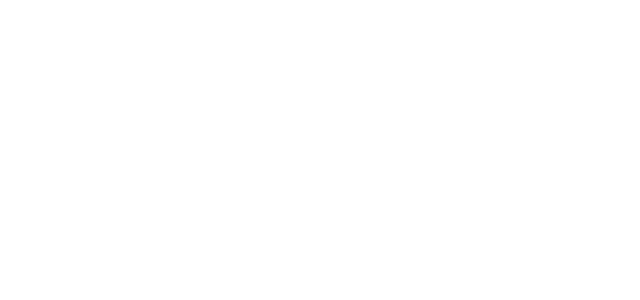
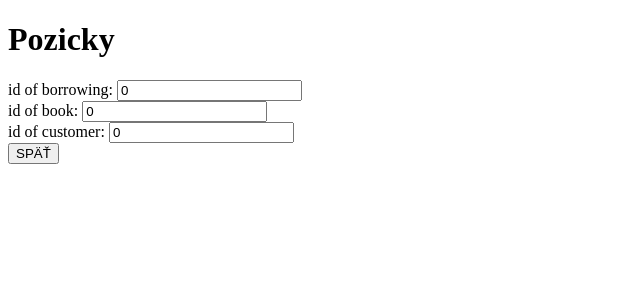
Before and after one commit to SBorodin347/front-end-lib, an Angular app: page /borrowings in a window 1280 px wide. Before the commit this address led to /. Shown: the top 300 px of the page, without its empty margins (0-640 px from the left). Built offline with nearby package versions, Linux system fonts and the light colour scheme.

Commit message:
dokoncil som upravy v borrowings, pridal som router a path

```diff
--- a/src/app/app-routing.module.ts
+++ b/src/app/app-routing.module.ts
@@ -2,6 +2,7 @@
 import {NgModule} from "@angular/core";
 import {CustomerStrankaComponent} from "./customer-stranka/customer-stranka.component";
 import {KnihaStrankaComponent} from "./kniha-stranka/kniha-stranka.component";
+import {BorrowingStrankaComponent} from "./borrowing-stranka/borrowing-stranka.component";
 import {MenuComponent} from './menu/menu.component';
 
 
@@ -13,6 +14,10 @@
   {
     path: 'books',
     component: KnihaStrankaComponent
+  },
+  {
+    path: 'borrowings',
+    component: BorrowingStrankaComponent
   },
   {
     path: '',
--- a/src/app/app.module.ts
+++ b/src/app/app.module.ts
@@ -12,11 +12,17 @@
 import { KnihaStrankaComponent } from './kniha-stranka/kniha-stranka.component';
 import {MenuComponent} from "./menu/menu.component";
 import {HttpClientModule} from "@angular/common/http";
+import {BorrowingZoznamComponent} from "./borrowing-zoznam/borrowing-zoznam.component";
+import {BorrowingStrankaComponent} from "./borrowing-stranka/borrowing-stranka.component";
+import {BorrowingFormularComponent} from "./borrowing-formular/borrowing-formular.component";
 
 
 @NgModule({
   declarations: [
     AppComponent,
+    BorrowingZoznamComponent,
+    BorrowingStrankaComponent,
+    BorrowingFormularComponent,
     KnihaFormularComponent,
     KnihyZoznamComponent,
     KnihaStrankaComponent,
--- a/src/app/borrowing-stranka/borrowing-stranka.component.html
+++ b/src/app/borrowing-stranka/borrowing-stranka.component.html
@@ -1,3 +1,8 @@
+<h1>Pozicky</h1>
+
 <app-borrowing-formular></app-borrowing-formular>
 
 <app-borrowing-zoznam></app-borrowing-zoznam>
+<div>
+  <button (click)="goBack()">SPÄŤ</button>
+</div>
--- a/src/app/borrowing-stranka/borrowing-stranka.component.ts
+++ b/src/app/borrowing-stranka/borrowing-stranka.component.ts
@@ -1,8 +1,18 @@
-import {Component} from '@angular/core';
+import {Component, OnInit} from '@angular/core';
+import {Customer} from "../models/customer.model";
+import {Router} from "@angular/router";
 
 @Component({
   selector: 'app-borrowing-stranka',
   templateUrl: './borrowing-stranka.component.html',
   styleUrls: ['./borrowing-stranka.component.css']
 })
-export class BorrowingStrankaComponent{}
+export class BorrowingStrankaComponent{
+  constructor(private router: Router) {
+  }
+  customers: Customer[] = [];
+
+  goBack(): void{
+    this.router.navigate(['']);
+  }
+}
--- a/src/app/borrowing-zoznam/borrowing-zoznam.component.ts
+++ b/src/app/borrowing-zoznam/borrowing-zoznam.component.ts
@@ -1,6 +1,7 @@
-import { Component, OnInit } from '@angular/core';
+import {Component, EventEmitter, Input, OnInit, Output} from '@angular/core';
 import {Customer} from "../models/customer.model";
 import {Borrowing} from "../models/borrowing.model";
+import {Book} from "../models/kniha.model";
 
 @Component({
   selector: 'app-borrowing-zoznam',
@@ -8,6 +9,22 @@
   styleUrls: ['./borrowing-zoznam.component.css']
 })
 export class BorrowingZoznamComponent{
-  borrowings: Borrowing[] = [];
+
+  @Input()
+  borrowings: Borrowing[] = []
+
+  @Output()
+  editBorrowing: EventEmitter<Borrowing> = new EventEmitter<Borrowing>();
+
+  @Output()
+  removeBorrowing: EventEmitter<Borrowing> = new EventEmitter<Borrowing>();
+
+  edit(borrowing: Borrowing): void{
+    this.editBorrowing.emit(borrowing);
+  }
+
+  remove(borrowing: Borrowing): void{
+    this.removeBorrowing.emit(borrowing);
+  }
   constructor() {}
 }
--- a/src/app/menu/menu.component.ts
+++ b/src/app/menu/menu.component.ts
@@ -21,6 +21,9 @@
     if (m === MENU.KNIHY) {
       this.router.navigate(['/books']);
     }
+    if (m === MENU.VYPOZICKY) {
+      this.router.navigate(['/borrowings']);
+    }
   }
 
 }
```
